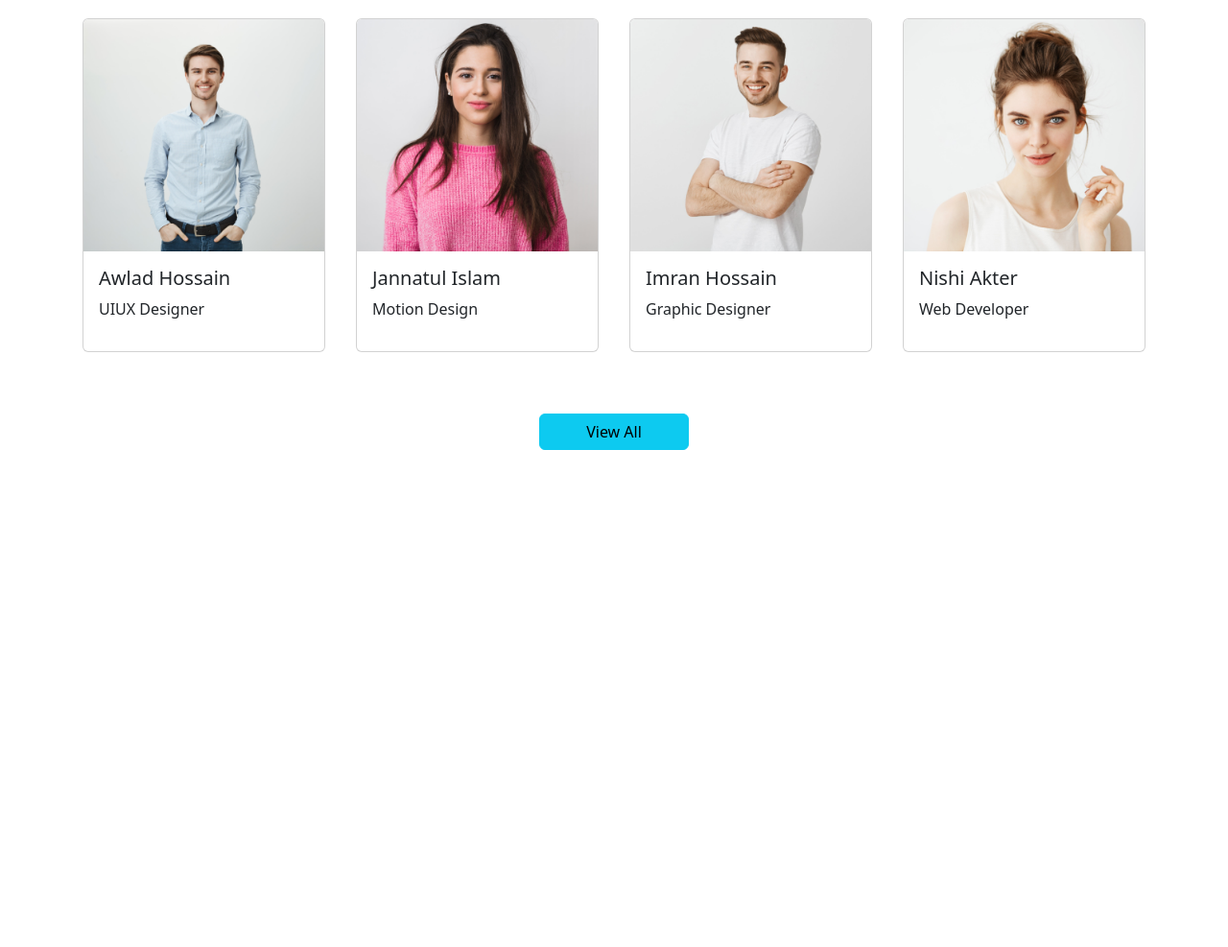
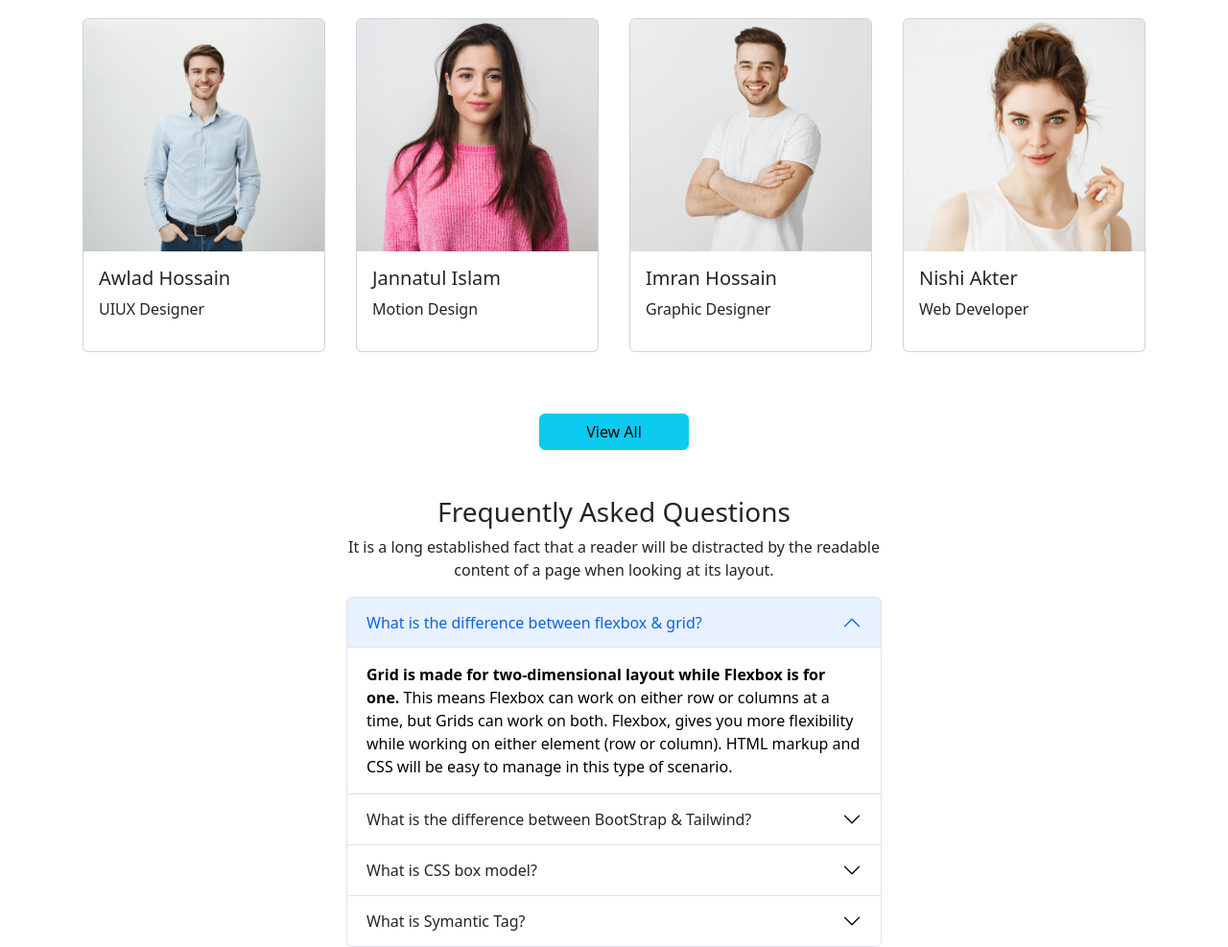
Before and after one commit to BlueBlood007/tech-learners, a plain HTML site: page index.html in a window 1280 px wide. Shown: the part 2948-3935 px from the top of the page at 96% size. Before the commit the page ends 3465 px from the top, so only its background shows below. Drawn offline with nearby package versions, Linux system fonts and the light colour scheme.

Commit message:
question answer

```diff
--- a/index.html
+++ b/index.html
@@ -344,6 +344,86 @@
         <button type="button" class="btn btn-info px-5">View All</button>
     </div>
     <!-- student section end  -->
+    <!-- question answer session  -->
+    <div class="container d-flex justify-content-center">
+        <div class="col-6">
+            <h3 class="text-center">Frequently Asked Questions</h3>
+            <p class="text-center">It is a long established fact that a reader will be distracted by the readable
+                content of a page when
+                looking
+                at its layout.</p>
+            <div class="accordion" id="accordionExample">
+                <div class="accordion-item">
+                    <h2 class="accordion-header" id="headingOne">
+                        <button class="accordion-button" type="button" data-bs-toggle="collapse"
+                            data-bs-target="#collapseOne" aria-expanded="true" aria-controls="collapseOne">
+                            What is the difference between flexbox & grid?
+                        </button>
+                    </h2>
+                    <div id="collapseOne" class="accordion-collapse collapse show" aria-labelledby="headingOne"
+                        data-bs-parent="#accordionExample">
+                        <div class="accordion-body">
+                            <strong>Grid is made for two-dimensional layout while Flexbox is for one.</strong> This
+                            means Flexbox can work on either row or columns at a time, but Grids can work on both.
+                            Flexbox, gives you more flexibility while working on either element (row or column). HTML
+                            markup and CSS will be easy to manage in this type of scenario.
+                        </div>
+                    </div>
+                </div>
+                <div class="accordion-item">
+                    <h2 class="accordion-header" id="headingTwo">
+                        <button class="accordion-button collapsed" type="button" data-bs-toggle="collapse"
+                            data-bs-target="#collapseTwo" aria-expanded="false" aria-controls="collapseTwo">
+                            What is the difference between BootStrap & Tailwind?
+                        </button>
+                    </h2>
+                    <div id="collapseTwo" class="accordion-collapse collapse" aria-labelledby="headingTwo"
+                        data-bs-parent="#accordionExample">
+                        <div class="accordion-body">
+                            Bootstrap comes with a set of pre-styled responsive, mobile-first components that possess a
+                            definite UI kit. Tailwind CSS uses a set of utility classes to create a neat UI with more
+                            flexibility and uniqueness. Sites created using Bootstrap follow the generic pattern that
+                            makes them look identical
+                        </div>
+                    </div>
+                </div>
+                <div class="accordion-item">
+                    <h2 class="accordion-header" id="headingThree">
+                        <button class="accordion-button collapsed" type="button" data-bs-toggle="collapse"
+                            data-bs-target="#collapseThree" aria-expanded="false" aria-controls="collapseThree">
+                            What is CSS box model?
+                        </button>
+                    </h2>
+                    <div id="collapseThree" class="accordion-collapse collapse" aria-labelledby="headingThree"
+                        data-bs-parent="#accordionExample">
+                        <div class="accordion-body">
+                            n CSS, the term "box model" is used when talking about design and layout.
+
+                            The CSS box model is essentially a box that wraps around every HTML element. It consists of:
+                            margins, borders, padding, and the actual content.
+                        </div>
+                    </div>
+                </div>
+                <div class="accordion-item">
+                    <h2 class="accordion-header" id="headingThree">
+                        <button class="accordion-button collapsed" type="button" data-bs-toggle="collapse"
+                            data-bs-target="#collapseThree" aria-expanded="false" aria-controls="collapseThree">
+                            What is Symantic Tag?
+                        </button>
+                    </h2>
+                    <div id="collapseThree" class="accordion-collapse collapse" aria-labelledby="headingThree"
+                        data-bs-parent="#accordionExample">
+                        <div class="accordion-body">
+                            The HTML semantics refers to the tags that provide meaning to an HTML page rather than just
+                            presentation. It makes HTML more comprehensible by better defining the different sections
+                            and layout of web pages.
+                        </div>
+                    </div>
+                </div>
+            </div>
+        </div>
+    </div>
+    <!-- question answer session end  -->
     <script src="https://cdn.jsdelivr.net/npm/bootstrap@5.2.0/dist/js/bootstrap.bundle.min.js"
         integrity="sha384-A3rJD856KowSb7dwlZdYEkO39Gagi7vIsF0jrRAoQmDKKtQBHUuLZ9AsSv4jD4Xa"
         crossorigin="anonymous"></script>
```
